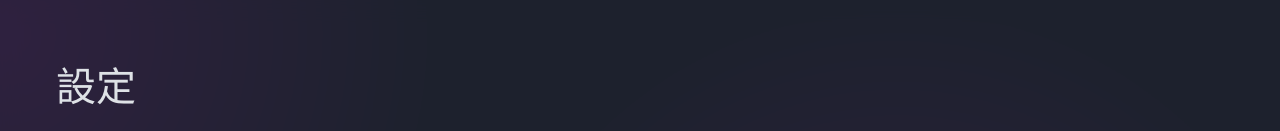
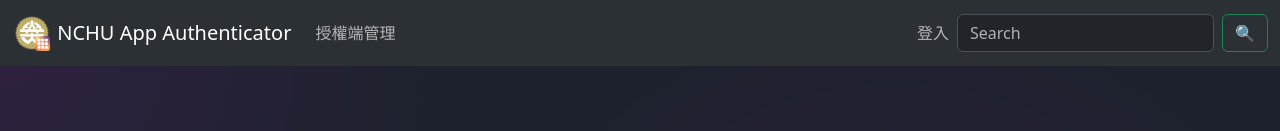
Before and after one commit to NCHU-TSC/NCHU-App-Auth, a plain HTML site: page profile.htm in a window 1280 px wide. Shown: the top 131 px of the page. Drawn offline with nearby package versions, Linux system fonts and the light colour scheme; files that its build step writes are made by us from their sources; no server answers.

Commit message:
use search icon

```diff
--- a/internal/html/header.htm
+++ b/internal/html/header.htm
@@ -9,7 +9,7 @@
         <div class="collapse navbar-collapse" id="navbarSupportedContent">
             <ul class="navbar-nav me-auto mb-2 mb-lg-0">
                 <li class="nav-item">
-                    <a class="nav-link" href="/client" role="button">申請授權端</a>
+                    <a class="nav-link" href="/client" role="button">授權端管理</a>
                 </li>
             </ul>
 
@@ -34,7 +34,7 @@
             </ul>
             <form class="d-flex" role="search">
                 <input class="form-control me-2" type="search" placeholder="Search" aria-label="Search" v-model="search_input">
-                <button class="btn btn-outline-success" type="button" @click="search">搜尋</button>
+                <button class="btn btn-outline-success" type="submit" @click.prevent="search">🔍</button>
             </form>
         </div>
     </div>
--- a/profile.htm
+++ b/profile.htm
@@ -20,6 +20,10 @@
 </head>
 
 <body class="cflex-center-center h-100">
+    <header id="header-home">
+        <script>$("#header-home").load("/internal/html/header.htm");</script>
+    </header>
+
     <main class="main cflex-center-center p-5">
         <nav class="m-2 w-100 rflex-center-between">
             <span class="fs-1">設定</span>
```
